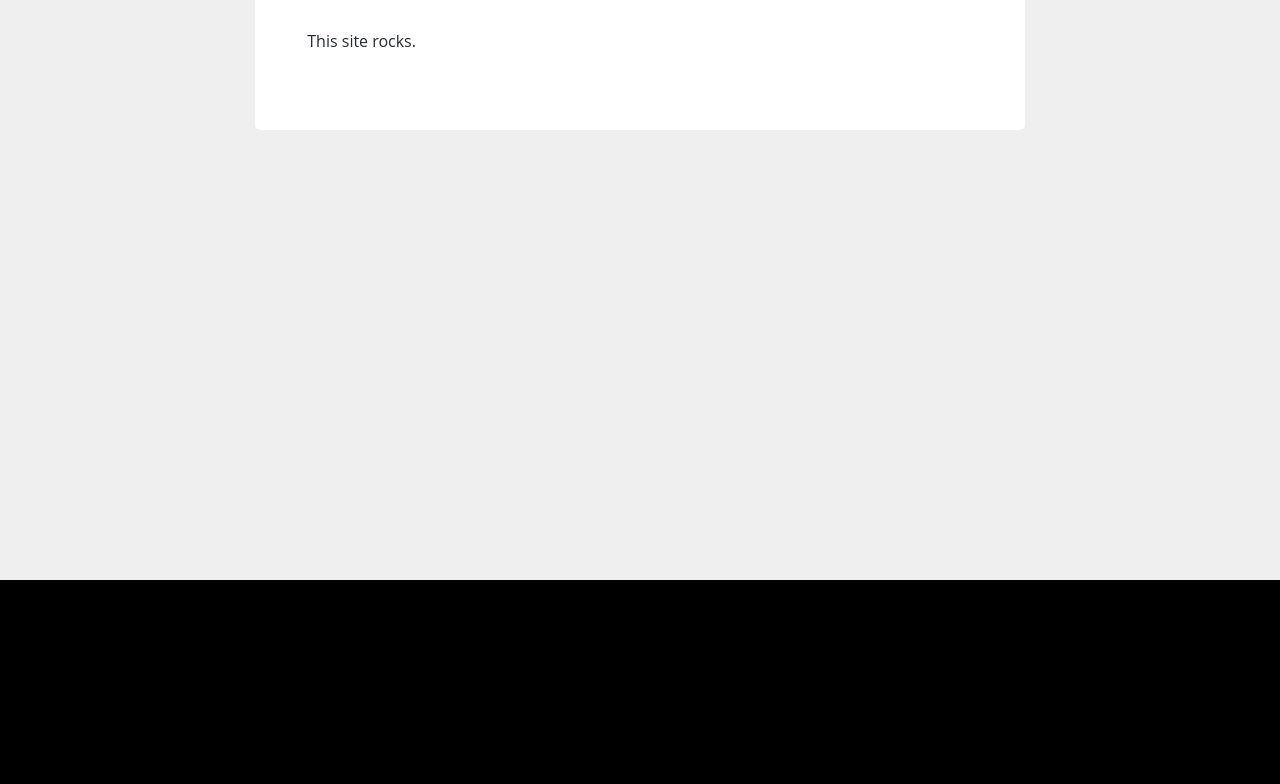
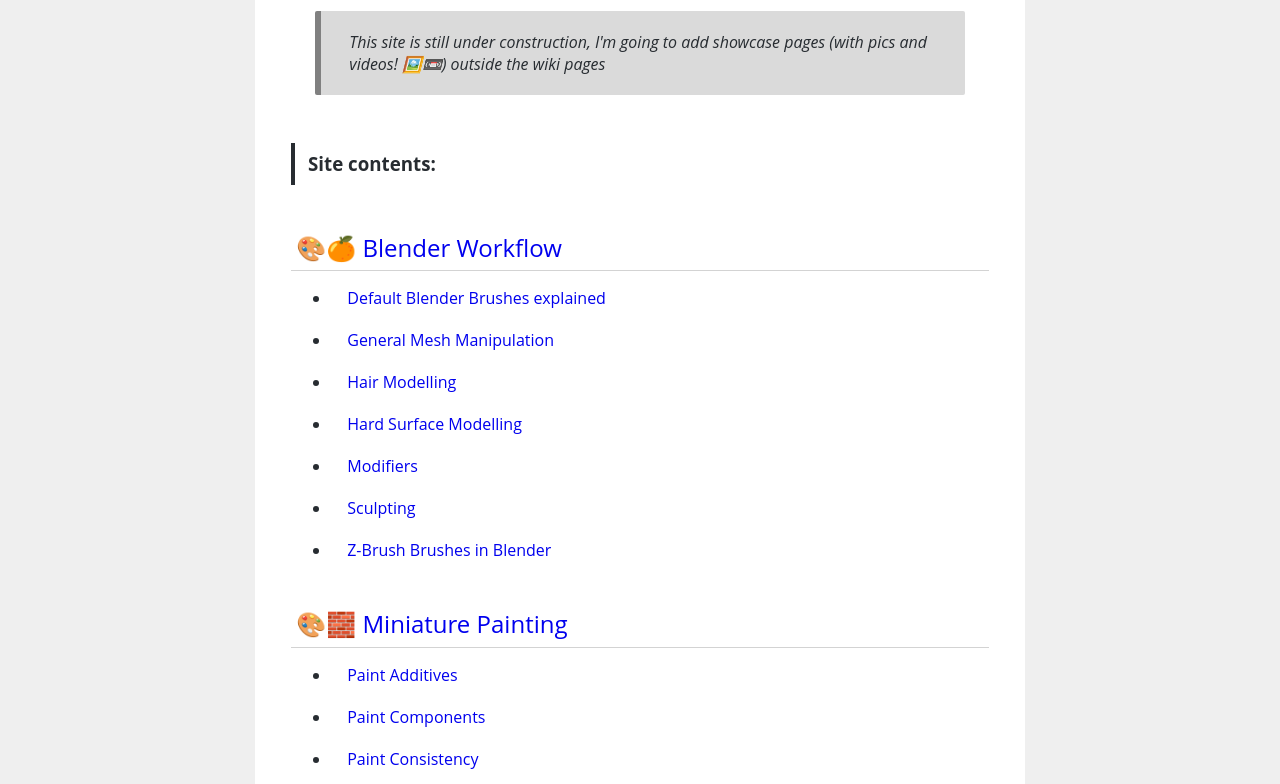
Before and after one commit to Seabagel/Eleventy-Portfolio-Main, an Eleventy site: page src/index.njk in a window 1280 px wide. Shown: the part 220-1004 px from the top of the page. Before the commit the page ends 800 px from the top, so only its background shows below. Built offline with nearby package versions, Linux system fonts and the light colour scheme; Eleventy itself is replaced by a stand-in of ours; files that its build step writes are made by us from their sources.

Commit message:
Improved Navigation and Header

```diff
--- a/src/_data/navigations.json
+++ b/src/_data/navigations.json
@@ -1,12 +1,12 @@
 [
   {
     "tag": "Blender",
-    "title": "🎨🍊 Blender Non-Destructive Workflow",
-    "link": "blender"
+    "title": "🎨🍊 Blender Workflow",
+    "slug": "blender"
   },
   {
     "tag": "Painting",
     "title": "🎨🧱 Miniature Painting",
-    "link": "miniature-painting"
+    "slug": "miniature-painting"
   }
 ]
--- a/src/_includes/base-layout.njk
+++ b/src/_includes/base-layout.njk
@@ -7,7 +7,7 @@
   <!-- Safe docs: https://mozilla.github.io/nunjucks/templating.html#safe -->
 
   <div class="mainContainer">
-    {% include 'nav.njk' %}
+    {% include 'navbar.njk' %}
     <main>
       <section>
         {{ content | safe }}
--- a/src/_includes/head.njk
+++ b/src/_includes/head.njk
@@ -6,7 +6,7 @@
   <!-- Grab title from the page data and dump it here -->
   <title>{{ title }}</title>
   <link rel="stylesheet" href="/css/style.css" />
-  <link rel="stylesheet" href="/css/nav.css" />
+  <link rel="stylesheet" href="/css/navbar.css" />
   <link rel="stylesheet" href="/css/section.css" />
   <script src="/js/nav.js"></script>
 </head>
--- a/src/_includes/layout-tree.njk
+++ b/src/_includes/layout-tree.njk
@@ -5,6 +5,7 @@
 {% block content %}
 <h1>{{navigations[num].title}}</h1>
 {{content | safe}}
+<h2>List of contents:</h2>
 {% for blog in collections[navigations[num].tag] %}
 <li>
   <a href="{{ blog.url }}">{{ blog.data.title }}</a>
--- a/src/_includes/nav.njk
+++ b/src/_includes/navbar.njk
@@ -3,14 +3,14 @@
     {# <a href="/posts/{{ tags }}"> #}
       <h1>
         <a onclick="toggleElement('myNavigation')">
-          🔎 Navigation {% if tags %}({{ tags }}){% endif %}
+          🔎 Navigation
         </a>
       </h1>
 
       <nav id="myNavigation" style="display: none;">
         {% for nav in navigations %}
         <h3>
-          <a href="/posts/{{ nav.link }}">{{ nav.title }}</a>
+          <a href="/posts/{{ nav.slug }}">{{ nav.title }}</a>
         </h3>
         <ul>
           {% for stuff in collections[nav.tag] %}
@@ -20,6 +20,9 @@
           {% endfor %}
         </ul>
         {% endfor %}
+        <a href="/">
+          🏡 Home
+        </a>
       </nav>
   </div>
 
--- a/src/css/section.css
+++ b/src/css/section.css
@@ -34,9 +34,8 @@
 
 section h1 {
   border-bottom: 3px dashed lightgray;
-  font-size: 2.5rem;
+  font-size: 1.67rem;
   padding-bottom: 1rem;
-  text-align: center;
   margin-top: 1rem;
 }
 
@@ -49,9 +48,10 @@
 section h3 {
   max-width: 50%;
   margin: 0;
-  border-left: 0.27rem solid #272c31;
-  padding: 0.32em;
-  padding-left: 0.72rem;
+  border-left: 0.3rem solid #272c31;
+  padding: 0.5em;
+  padding-left: 0.8rem;
+  font-weight: bold;
 }
 
 section h2,
@@ -73,3 +73,11 @@
   margin: 1rem;
   margin-bottom: 1.25rem;
 }
+
+section .titleName {
+  font-size: large;
+}
+
+section .tagName {
+  font-weight: 400;
+}
--- a/src/css/style.css
+++ b/src/css/style.css
@@ -20,6 +20,9 @@
   flex-direction: column;
   align-content: stretch;
 }
+a {
+  text-decoration: none;
+}
 a:hover {
   text-decoration: underline;
   cursor: pointer;
--- a/src/index.njk
+++ b/src/index.njk
@@ -3,5 +3,23 @@
 title: Hello World
 ---
 
-<h1>Yo Eleventy</h1>
-<p>This site rocks.</p>
+<h1>Tim's personal Wiki</h1>
+<blockquote>
+  <p>
+    This site is still under construction, I'm going to add showcase pages (with pics and videos! 🖼️📼) outside the
+    wiki pages
+  </p>
+</blockquote>
+<h3>Site contents:</h3>
+{% for nav in navigations %}
+<h2>
+  <a href="/posts/{{ nav.slug }}">{{ nav.title }}</a>
+</h2>
+<ul>
+  {% for stuff in collections[nav.tag] %}
+  <li>
+    <p><a href="{{ stuff.url }}">{{ stuff.data.title }}</a></p>
+  </li>
+  {% endfor %}
+</ul>
+{% endfor %}
--- a/src/posts/blender/default-brushes-explained.md
+++ b/src/posts/blender/default-brushes-explained.md
@@ -1,6 +1,6 @@
 ---
 layout: layout-pages.njk
-title: Default Blender Brushes explained (40+ brushes)
+title: Default Blender Brushes explained
 tags: Blender
 ---
 
```
Also changed, not shown: src/_includes/layout-pages.njk (+6 -1 lines), .eleventy.js, src/css/navbar.css (renamed from src/css/nav.css).
